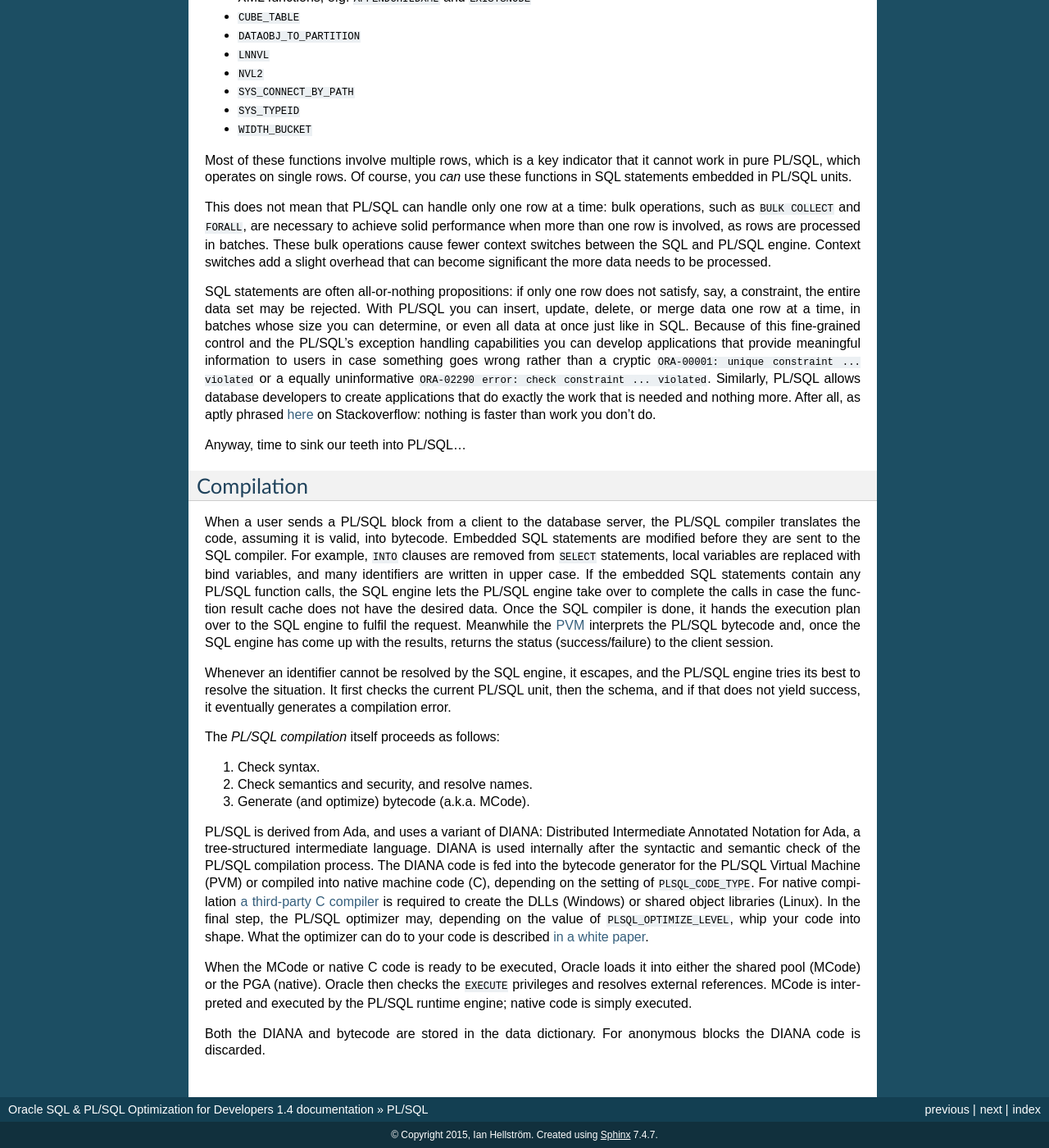
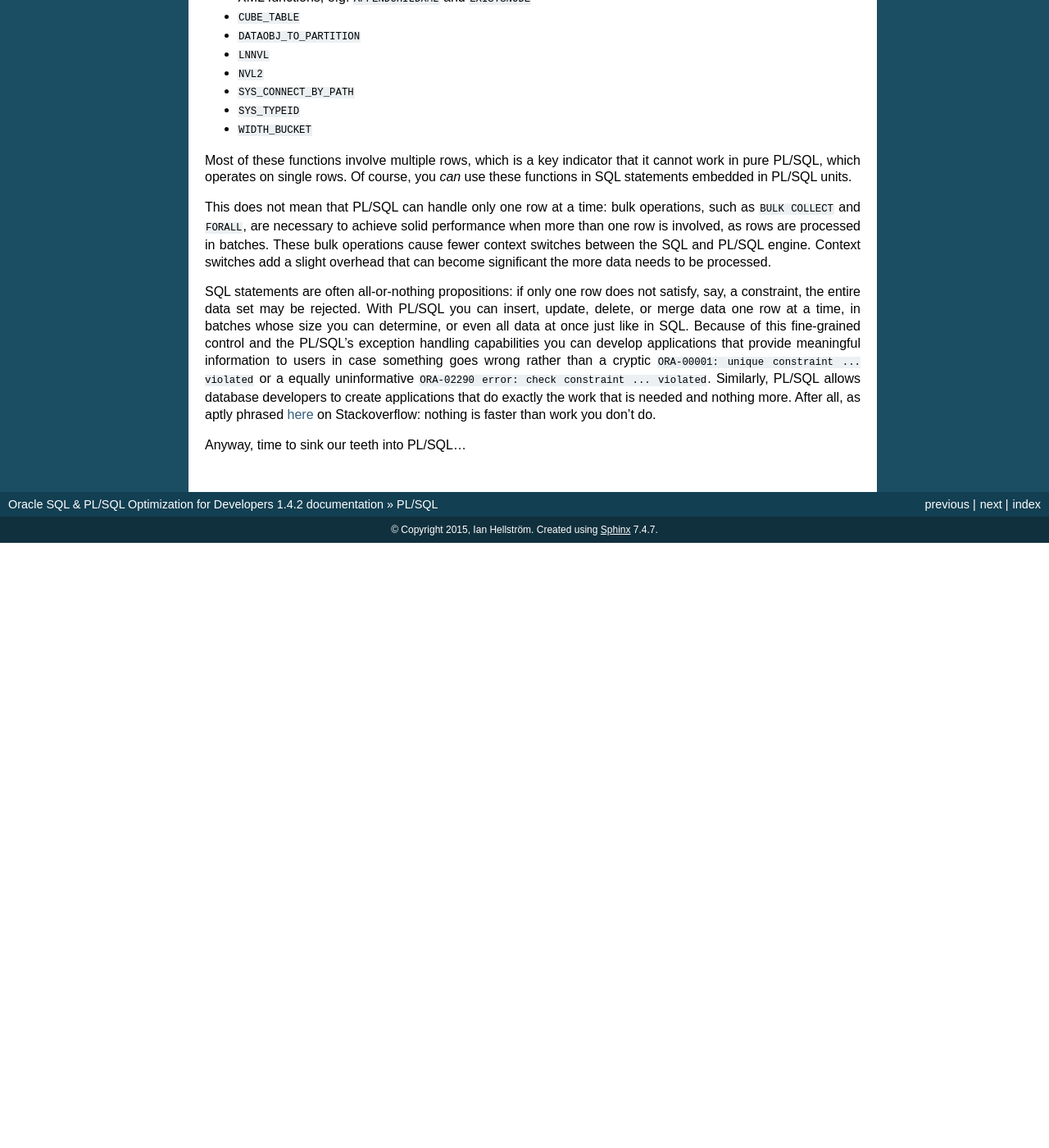
Before and after one commit to ianhellstrom/rtfd, a Sphinx documentation site: the page built from source/plsql/index.rst, in a window 1280 px wide and 1400 px high, scrolled down 799 px. Shown: the whole window at 82% size. Built offline with Sphinx 7.4.7, drawn with Linux system fonts in a browser that asks for light colours; after the commit the page ends 1461 px from its top, so only the background shows below that; some of the changed text lies outside the part shown.

Commit message:
Fix PL/SQL section hierarchy
The chapter/section hierarchy in the PL/SQL branch of the document was all visible
underneath "Compilation" because the text decorations did not match *and* because
the same folder structure wasn't used. This has been corrected.

Moreover, internal cross-references have been added, especially from the SQL part
to the PL/SQL part. This makes the document more consistent.

```diff
--- a/source/conf.py
+++ b/source/conf.py
@@ -58,7 +58,7 @@
 # The short X.Y version.
 version = '1.4'
 # The full version, including alpha/beta/rc tags.
-release = '1.4'
+release = '1.4.2'
 
 # The language for content autogenerated by Sphinx. Refer to documentation
 # for a list of supported languages.
--- a/source/plsql/index.rst
+++ b/source/plsql/index.rst
@@ -62,47 +62,12 @@
 .. _`seamlessly process SQL commands`: http://www.oracle.com/technetwork/database/features/plsql/index.html
 .. _`most notably`: http://www.amazon.com/Study-Guide-1Z0-144-Database-Certification/dp/1478217995
 
-Compilation
-===========
-When a user sends a PL/SQL block from a client to the database server, the PL/SQL compiler translates the code, assuming it is valid, into bytecode.
-Embedded SQL statements are modified before they are sent to the SQL compiler.
-For example, ``INTO`` clauses are removed from ``SELECT`` statements, local variables are replaced with bind variables, and many identifiers are written in upper case.
-If the embedded SQL statements contain any PL/SQL function calls, the SQL engine lets the PL/SQL engine take over to complete the calls in case the function result cache does not have the desired data.
-Once the SQL compiler is done, it hands the execution plan over to the SQL engine to fulfil the request.
-Meanwhile the :term:`PVM` interprets the PL/SQL bytecode and, once the SQL engine has come up with the results, returns the status (success/failure) to the client session.
-
-Whenever an identifier cannot be resolved by the SQL engine, it escapes, and the PL/SQL engine tries its best to resolve the situation.
-It first checks the current PL/SQL unit, then the schema, and if that does not yield success, it eventually generates a compilation error.
-
-The `PL/SQL compilation` itself proceeds as follows:
-
-#. Check syntax.
-#. Check semantics and security, and resolve names.
-#. Generate (and optimize) bytecode (a.k.a. MCode).
-
-PL/SQL is derived from Ada, and uses a variant of DIANA: Distributed Intermediate Annotated Notation for Ada, a tree-structured intermediate language.
-DIANA is used internally after the syntactic and semantic check of the PL/SQL compilation process.
-The DIANA code is fed into the bytecode generator for the PL/SQL Virtual Machine (PVM) or compiled into native machine code (C), depending on the setting of ``PLSQL_CODE_TYPE``.
-For native compilation `a third-party C compiler`_ is required to create the DLLs (Windows) or shared object libraries (Linux).
-In the final step, the PL/SQL optimizer may, depending on the value of ``PLSQL_OPTIMIZE_LEVEL``, whip your code into shape.
-What the optimizer can do to your code is described `in a white paper`_.
-
-When the MCode or native C code is ready to be executed, Oracle loads it into either the shared pool (MCode) or the PGA (native).
-Oracle then checks the ``EXECUTE`` privileges and resolves external references.
-MCode is interpreted and executed by the PL/SQL runtime engine; native code is simply executed.
-
-Both the DIANA and bytecode are stored in the data dictionary.
-For anonymous blocks the DIANA code is discarded.
-
-.. _`PL/SQL compilation`: http://eu.wiley.com/WileyCDA/WileyTitle/productCd-0764598074.html
-.. _`a third-party C compiler`: http://www.cengage.com/search/productOverview.do?N=16+4294922389+4294966055+19&Ntk=P_EPI&Ntt=11395859158516404884848709101527959663
-.. _`in a white paper`: http://www.oracle.com/technetwork/database/features/plsql/codeorder-133512.zip
-
 
 
 .. toctree::
    :hidden:
 
+   basics/index
    bind/index
    loops/index
    cache/index
--- a/source/sql/hints/types/miscellaneous.rst
+++ b/source/sql/hints/types/miscellaneous.rst
@@ -41,7 +41,7 @@
 Subsequent executions of the same statement can be satisfied with data from the cache, which means that Oracle can save on a few round trips to the database.
 Cached results are automatically invalidated when a database object upon which the result depends is modified.
 
-It is also possible to use system or session settings and/or table annotations to enable the result cache.
+It is also possible to use system or session settings and/or table annotations to enable the :ref:`result cache <plsql-cache-alt-rc>`.
 Typically the initialization parameter ``RESULT_CACHE_MODE`` is set to ``MANUAL``, as ``FORCE`` causes all statements' results to be cached, which is a bad idea when set at the system level.
 The ``RESULT_CACHE`` attribute of tables is set to either the ``FORCE`` or ``DEFAULT`` mode.
 ``DEFAULT`` requires the ``RESULT_CACHE`` hint in all queries where the results should be cached, and because it is the default often requires no further action.
@@ -49,7 +49,7 @@
 Table annotations apply to entire queries that reference these tables, not just individual query blocks.
 
 Read consistency requires that whenever a session transaction references tables or views in query, the results from this query are not cached.
-Furthermore, any (user-defined) functions used in the query have to be ``DETERMINISTIC``, and the query may not contain temporary tables, tables owned by ``SYS`` or ``SYSTEM``, the ``CURRVAL`` or ``NEXTVAL`` pseudocolumns, or instantaneous time functions such ``SYSDATE`` or ``SYS_TIMESTAMP``.
+Furthermore, any (user-defined) functions used in the query have to be :ref:`deterministic <plsql-cache-alt-det>`, and the query may not contain temporary tables, tables owned by ``SYS`` or ``SYSTEM``, the ``CURRVAL`` or ``NEXTVAL`` pseudocolumns, or instantaneous time functions such ``SYSDATE`` or ``SYS_TIMESTAMP``.
 
 There is also an undocumented ``MATERIALIZE`` hint that causes `factored subqueries to be materialized`_, that is they are stored in `a global temporary table`_ that is created (and dropped) on the fly.
 Whenever a factored subquery is accessed more than once in the same SQL statement, the factored subquery in question is automatically materialized.
--- a/source/sql/indexes/predicates-equality-before-inequality.rst
+++ b/source/sql/indexes/predicates-equality-before-inequality.rst
@@ -32,7 +32,7 @@
 Suppose your application requires an ISBN to return the title, the first and last name of the main author, purely as information and nothing else.
 It can then make sense to include these three columns in the index too, not because you filter on them — because we just said you don't — but to make sure that Oracle can avoid a trip to the table: Oracle can simply read the index and retrieve the information it needs to provide from it.
 Such retrieval logic is generally coded in PL/SQL functions that live inside the database.
-We shall talk more about functions when we talk about PL/SQL, but we want to mention two advantages of this approach to whet your appetite: when using bind variables, the execution plan is stored irrespective of the ISBN provided, so Oracle does not need to ask the optimizer again and again, and you can take advantage of the result cache, which means that information on popular books is cached and available without having to check the index or fetch data from the table.
+We shall talk more about functions when we talk about PL/SQL, but we want to mention two advantages of this approach to whet your appetite: when using :ref:`bind variables <plsql-bind>`, the execution plan is stored irrespective of the ISBN provided, so Oracle does not need to ask the optimizer again and again, and you can take advantage of the :ref:`result cache <plsql-cache-alt-rc>`, which means that information on popular books is cached and available without having to check the index or fetch data from the table.
 
 Anyway, when you include multiple columns in an index, that is you create a compound index, the order of the columns is very important.
 The difference between a column being used as a filter rather than access predicate can be significant.
```
Also changed, not shown: source/plsql/basics/index.rst (added, +38 -0 lines), source/sql/index.rst (line endings or trailing spaces), source/sql/indexes/index.rst (line endings or trailing spaces).
